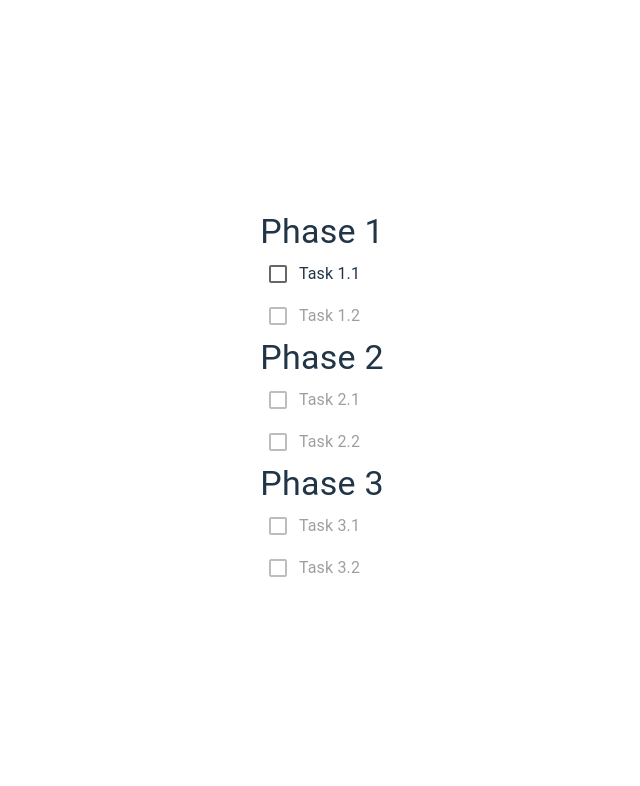
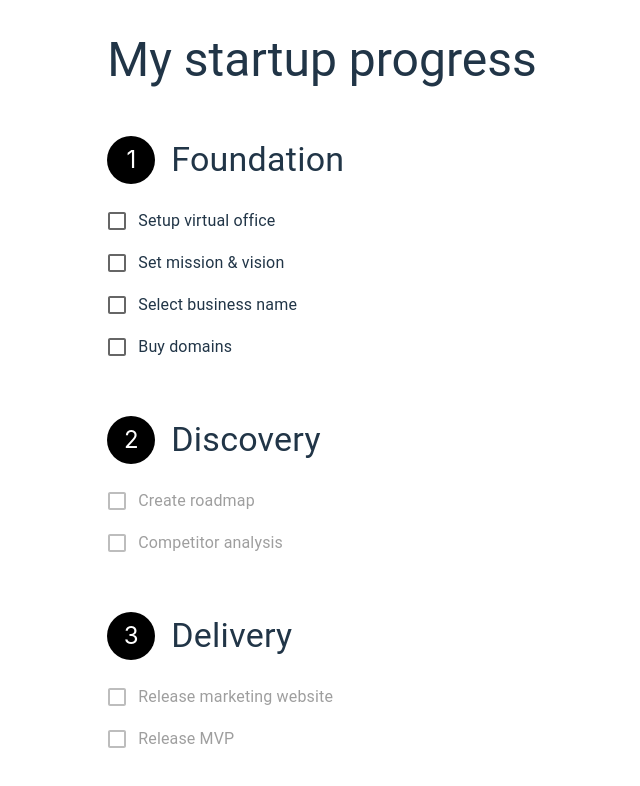
Before and after one commit to andrejd1/oakslab_assignment, a React (Vite) app: page / in a window 1280 px wide. Shown: the top 786 px of the page, without its empty margins (318-958 px from the left). Built offline with nearby package versions, Linux system fonts and the light colour scheme.

Commit message:
Refactor logic and add modal with a random fact after all phases are completed

```diff
--- a/src/views/Home.tsx
+++ b/src/views/Home.tsx
@@ -1,5 +1,14 @@
-import React, { useState, useEffect } from 'react';
-import { Checkbox, FormControlLabel, Typography } from '@mui/material';
+import React, { useState, useEffect } from "react";
+import {
+  Checkbox,
+  FormControlLabel,
+  Typography,
+  Button,
+  Dialog,
+  DialogTitle,
+  DialogContent,
+  DialogActions,
+} from "@mui/material";
 
 interface Task {
   id: number;
@@ -13,106 +22,186 @@ interface Phase {
   tasks: Task[];
 }
 
-const initialPhases: Phase[] = [
+interface AppData {
+  title: string;
+  phases: Phase[];
+}
+
+const initialData: AppData = {
+  title: "My startup progress",
+  phases: [
     {
       id: 1,
-    name: 'Phase 1',
+      name: "Foundation",
       tasks: [
-      { id: 1, description: 'Task 1.1', completed: false },
-      { id: 2, description: 'Task 1.2', completed: false },
+        { id: 1, description: "Setup virtual office", completed: false },
+        { id: 2, description: "Set mission & vision", completed: false },
+        { id: 3, description: "Select business name", completed: false },
+        { id: 4, description: "Buy domains", completed: false },
       ],
     },
     {
       id: 2,
-    name: 'Phase 2',
+      name: "Discovery",
       tasks: [
-      { id: 3, description: 'Task 2.1', completed: false },
-      { id: 4, description: 'Task 2.2', completed: false },
+        { id: 5, description: "Create roadmap", completed: false },
+        { id: 6, description: "Competitor analysis", completed: false },
       ],
     },
     {
       id: 3,
-    name: 'Phase 3',
+      name: "Delivery",
       tasks: [
-      { id: 5, description: 'Task 3.1', completed: false },
-      { id: 6, description: 'Task 3.2', completed: false },
+        { id: 7, description: "Release marketing website", completed: false },
+        { id: 8, description: "Release MVP", completed: false },
       ],
     },
-  // Add more phases as needed
-];
+  ],
+};
 
 const Home: React.FC = () => {
-  const [phases, setPhases] = useState(initialPhases);
+  const [appData, setAppData] = useState<AppData>(initialData);
+  const [openDialog, setOpenDialog] = useState<boolean>(false);
+  const [randomFact, setRandomFact] = useState<string | null>(null);
 
   useEffect(() => {
-    const storedPhases = localStorage.getItem('phases');
-    if (storedPhases) {
-      setPhases(JSON.parse(storedPhases));
+    const storedData = localStorage.getItem("appData");
+    if (storedData) {
+      setAppData(JSON.parse(storedData));
     }
   }, []);
 
-  const saveToLocalStorage = () => {
-    localStorage.setItem('phases', JSON.stringify(phases));
+  const saveToLocalStorage = (data: AppData) => {
+    localStorage.setItem("appData", JSON.stringify(data));
   };
 
-  const canMarkTask = (phaseId: number, taskId: number) => {
-    // Allow marking tasks in the next phase if the current phase is completed
-    const currentPhaseIndex = phases.findIndex((phase) => phase.id === phaseId);
-    if (currentPhaseIndex > 0) {
-      const previousPhase = phases[currentPhaseIndex - 1];
-      return previousPhase.tasks.every((task) => task.completed);
+  const canMarkTask = (phaseIndex: number, taskIndex: number) => {
+    if (phaseIndex === 0) {
+      return taskIndex < appData.phases[phaseIndex].tasks.length;
     }
 
-    // Allow marking the first task in a phase without restrictions
-    if (taskId === 1) {
-      return true;
+    const currentPhase = appData.phases[phaseIndex];
+    const previousPhase = appData.phases[phaseIndex - 1];
+
+    // Check if all tasks in the previous phase are completed
+    if (!previousPhase.tasks.every((task) => task.completed)) {
+      return false;
     }
 
-    // Check if all preceding tasks in the same phase are completed
-    const currentPhase = phases.find((phase) => phase.id === phaseId);
-    const precedingTasks = currentPhase?.tasks.filter((task) => task.id < taskId) || [];
-    return (
-      precedingTasks.every((task) => task.completed) &&
-      currentPhase?.tasks.every((task) => task.id <= taskId)
-    );
+    // Check if the task is within the current phase
+    return taskIndex < currentPhase.tasks.length;
   };
 
-  const handleTaskToggle = (phaseId: number, taskId: number) => {
-    if (canMarkTask(phaseId, taskId)) {
-      const updatedPhases = phases.map((phase) => {
-        if (phase.id === phaseId) {
-          const updatedTasks = phase.tasks.map((task) =>
-            task.id === taskId ? { ...task, completed: !task.completed } : task
+  const handleTaskToggle = (phaseIndex: number, taskIndex: number) => {
+    const updatedData: AppData = {
+      ...appData,
+      phases: appData.phases.map((phase, idx) => {
+        if (idx === phaseIndex) {
+          const updatedTasks = phase.tasks.map((task, taskIdx) =>
+            taskIdx === taskIndex
+              ? { ...task, completed: !task.completed }
+              : task,
           );
           return { ...phase, tasks: updatedTasks };
         }
         return phase;
-      });
+      }),
+    };
 
-      setPhases(updatedPhases);
-      saveToLocalStorage();
-    } else {
-      alert('Complete all preceding tasks in the same phase first.');
+    setAppData(updatedData);
+    saveToLocalStorage(updatedData);
+  };
+
+  const areAllPhasesCompleted = () => {
+    return appData.phases.every((phase) =>
+      phase.tasks.every((task) => task.completed),
+    );
+  };
+
+  const handleCompleteAllPhases = () => {
+    const updatedData: AppData = {
+      ...appData,
+      phases: appData.phases.map((phase) => ({
+        ...phase,
+        tasks: phase.tasks.map((task) => ({ ...task, completed: true })),
+      })),
+    };
+
+    setAppData(updatedData);
+    saveToLocalStorage(updatedData);
+
+    // Fetch a random fact when all phases are completed
+    if (areAllPhasesCompleted()) {
+      fetch("https://uselessfacts.jsph.pl/random.json")
+        .then((response) => response.json())
+        .then((data) => {
+          setRandomFact(data.text);
+          setOpenDialog(true);
+        })
+        .catch((error) =>
+          console.error("Failed to fetch a random fact:", error),
+        );
     }
+  };
+
+  const handleCloseDialog = () => {
+    setOpenDialog(false);
+    setRandomFact(null);
   };
 
   return (
     <div>
-      {phases.map((phase) => (
-        <div key={phase.id}>
+      <Typography variant="h3" style={{ marginBottom: "3rem" }}>
+        {appData.title}
+      </Typography>
+      {appData.phases.map((phase, phaseIndex) => (
+        <div
+          key={phase.id}
+          style={{
+            display: "flex",
+            flexDirection: "column",
+            alignItems: "start",
+            marginBottom: "3rem",
+          }}
+        >
+          <div
+            style={{
+              display: "flex",
+              flexDirection: "row",
+              alignItems: "center",
+              marginBottom: "1rem",
+            }}
+          >
+            <div
+              style={{
+                borderRadius: "50%",
+                width: "3rem",
+                height: "3rem",
+                backgroundColor: "black",
+                color: "white",
+                display: "flex",
+                alignItems: "center",
+                justifyContent: "center",
+                fontSize: "1.5rem",
+                marginRight: "1rem",
+              }}
+            >
+              {phaseIndex + 1}
+            </div>
             <Typography variant="h4">
               {phase.name}
-            {phase.tasks.every((task) => task.completed) && ' ✔️'}
+              {phase.tasks.every((task) => task.completed) && " ✔️"}
             </Typography>
-          {phase.tasks.map((task) => (
+          </div>
+          {phase.tasks.map((task, taskIndex) => (
             <div key={task.id}>
               <FormControlLabel
                 control={
                   <Checkbox
                     checked={task.completed}
-                    onChange={() => handleTaskToggle(phase.id, task.id)}
+                    onChange={() => handleTaskToggle(phaseIndex, taskIndex)}
                     color="primary"
-                    disabled={!canMarkTask(phase.id, task.id)}
+                    disabled={!canMarkTask(phaseIndex, taskIndex)}
                   />
                 }
                 label={task.description}
@@ -121,6 +210,27 @@ const Home: React.FC = () => {
           ))}
         </div>
       ))}
+      {areAllPhasesCompleted() && (
+        <Button
+          variant="contained"
+          color="primary"
+          onClick={handleCompleteAllPhases}
+          style={{ marginTop: "1rem" }}
+        >
+          Complete All Phases
+        </Button>
+      )}
+      <Dialog open={openDialog} onClose={handleCloseDialog}>
+        <DialogTitle>Random Fact</DialogTitle>
+        <DialogContent>
+          <Typography>{randomFact}</Typography>
+        </DialogContent>
+        <DialogActions>
+          <Button onClick={handleCloseDialog} color="primary">
+            Close
+          </Button>
+        </DialogActions>
+      </Dialog>
     </div>
   );
 };
```
Lines whose indentation alone changed are shown as unchanged.
